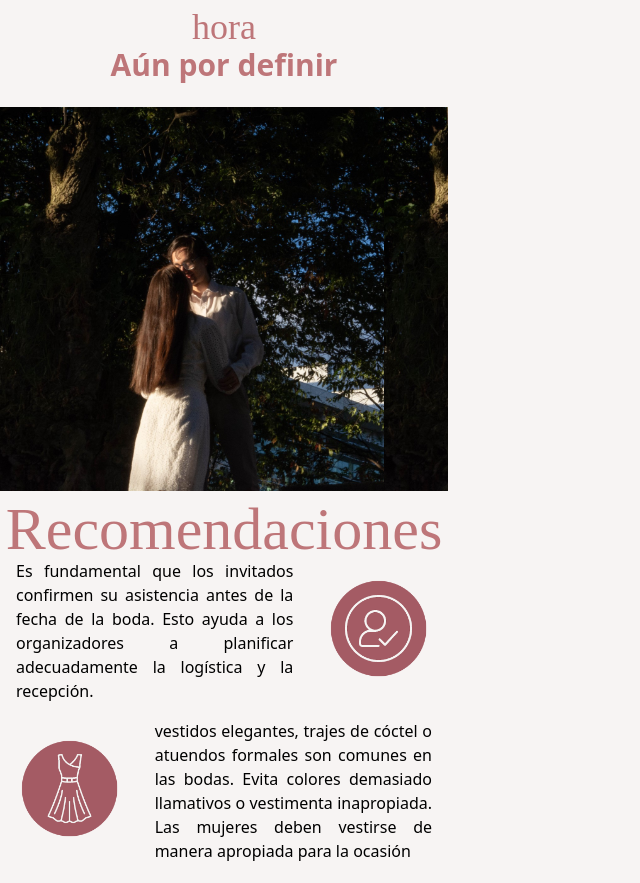
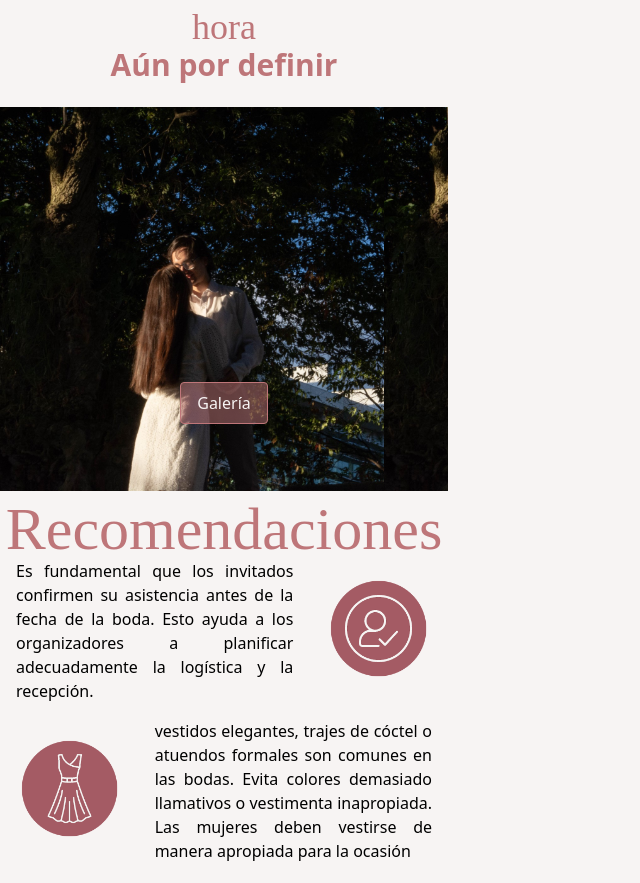
Before and after one commit to dnbravo04/anaygabriel, a React (Vite) app: page / in a window 1280 px wide. Shown: the part 1283-2166 px from the top of the page, without its empty margins (0-640 px from the left). Built offline with nearby package versions, Linux system fonts and the light colour scheme; a web font is replaced by a local one.

Commit message:
added button

```diff
--- a/src/components/GalleryLink.jsx
+++ b/src/components/GalleryLink.jsx
@@ -1,10 +1,11 @@
-
 function GalleryLink() {
   return (
-    <div className="bg-gallery-image bg-contain h-96">
-    GalleryLink
+    <div className="flex items-center justify-center bg-gallery-image bg-contain h-96 pt-52">
+        <button className="mx-auto border border-oldrose bg-oldrose bg-opacity-50 hover:bg-opacity-100 text-whitesmoke py-2 px-4 rounded ">
+          Galería
+        </button>
     </div>
-  )
+  );
 }
 
-export default GalleryLink
+export default GalleryLink;
```
